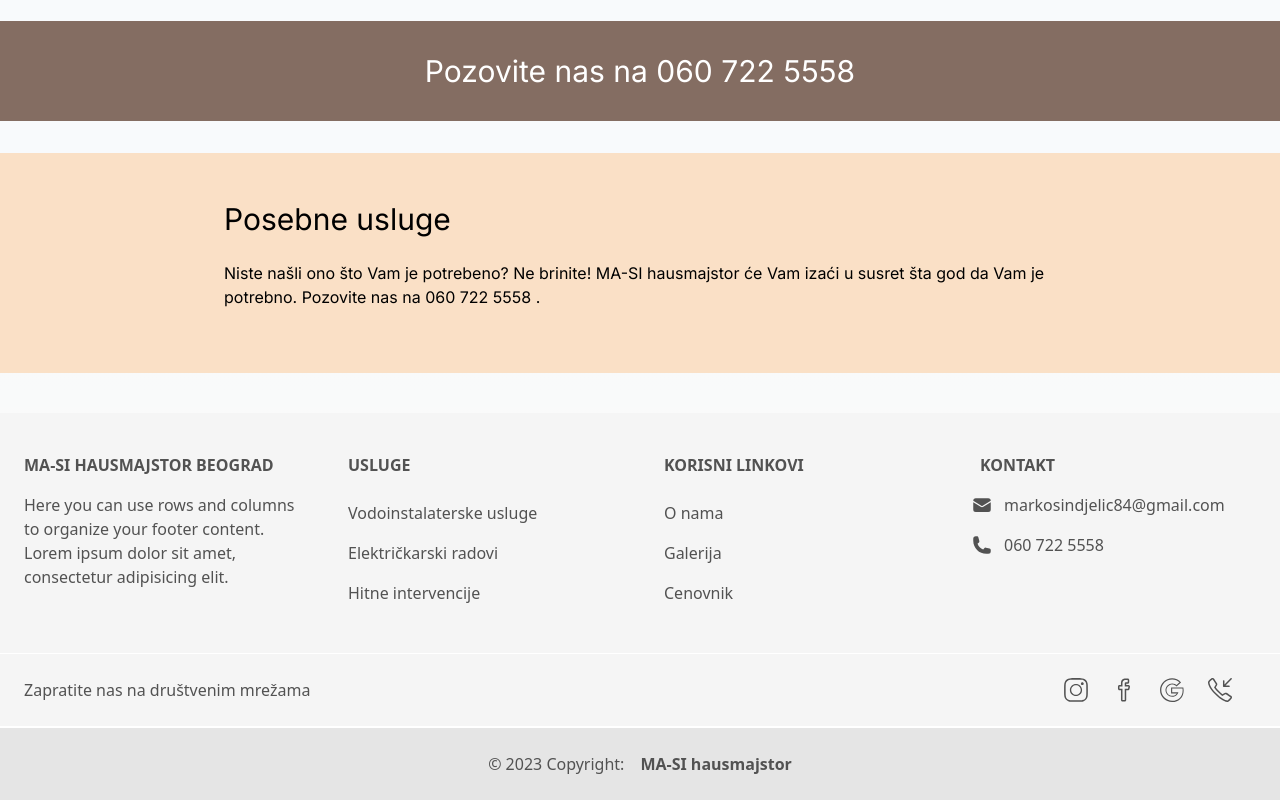
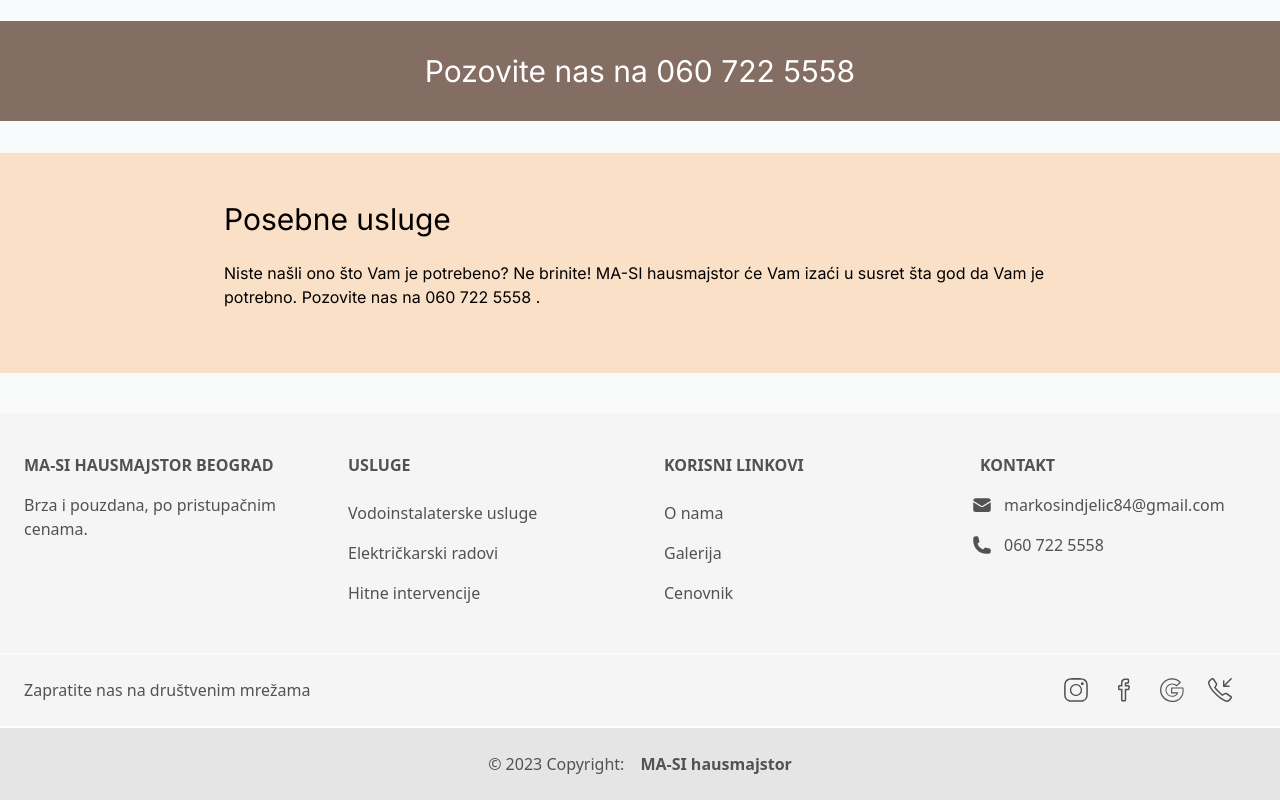
Before and after one commit to cehicm/ma-si-hausmajstor, a Next.js app: page /usluge in a window 1280 px wide. Shown: the part 2129-2929 px from the top of the page. Built offline with nearby package versions, Linux system fonts and the light colour scheme.

Commit message:
Update footer text

```diff
--- a/src/components/Footer.js
+++ b/src/components/Footer.js
@@ -17,10 +17,7 @@ export default function Footer() {
 						<h6 className="mb-4 flex items-center justify-center font-semibold uppercase md:justify-start">
 							MA-SI Hausmajstor Beograd
 						</h6>
-						<p>
-							Here you can use rows and columns to organize your footer content.
-							Lorem ipsum dolor sit amet, consectetur adipisicing elit.
-						</p>
+						<p>Brza i pouzdana, po pristupačnim cenama.</p>
 					</div>
 					<div>
 						<Link
```
